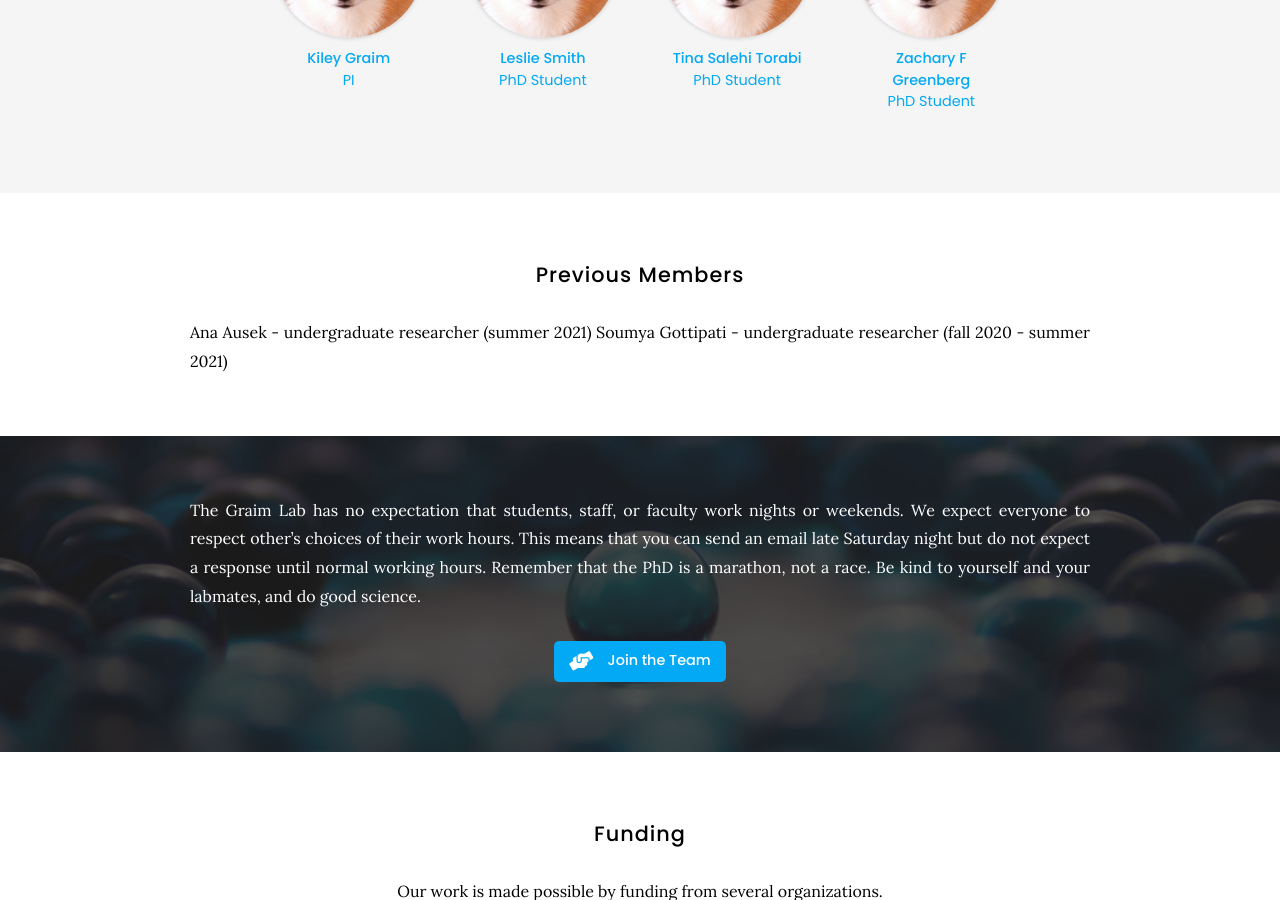
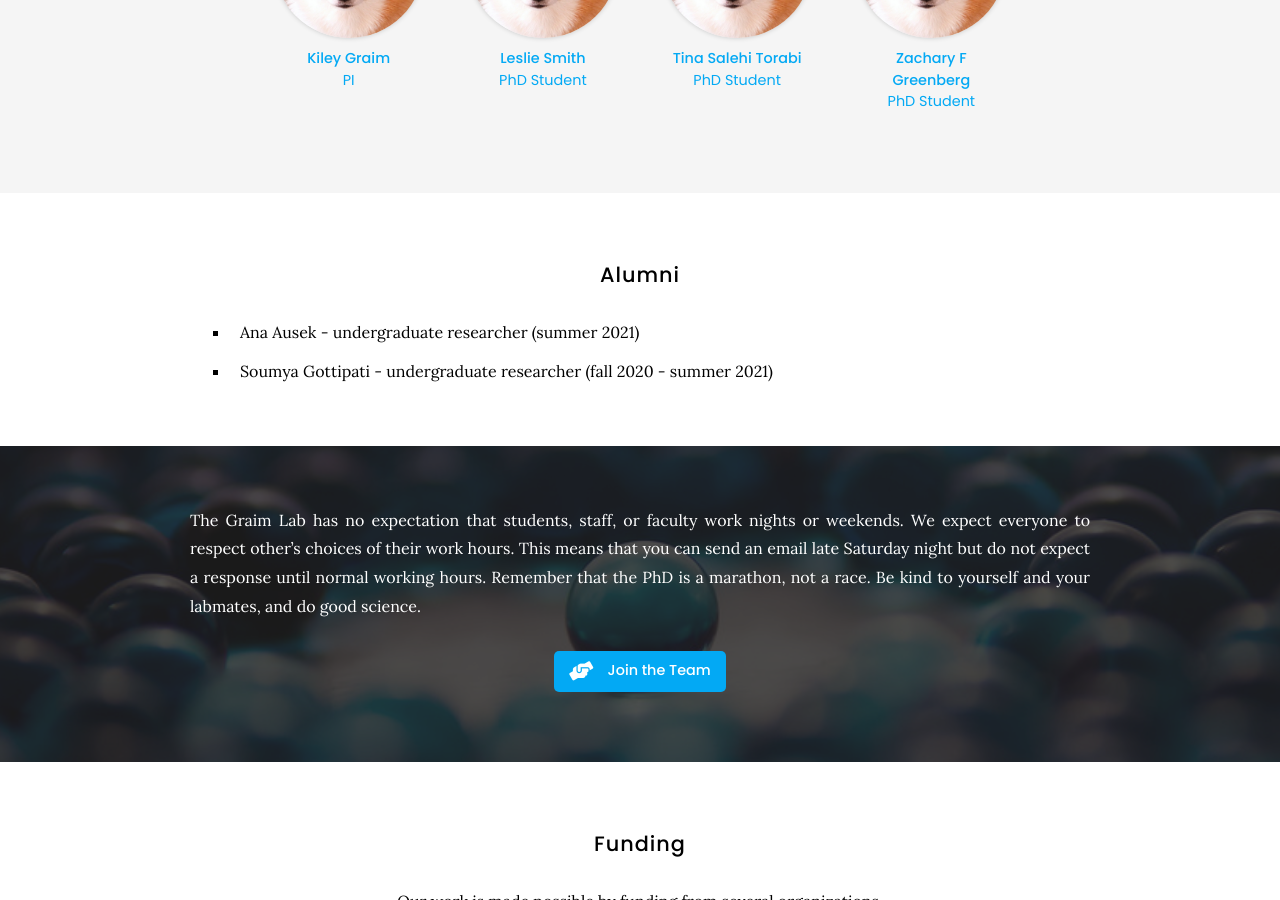
Before and after one commit to graim/GraimLabWebsite, a Jekyll site: the page built from team/index.md, in a window 1280 px wide and 900 px high, scrolled down 600 px. Built offline with Jekyll 4.4.1, drawn with Linux system fonts in a browser that asks for light colours; nearby versions of some CDN libraries.

Commit message:
Update index.md

```diff
--- a/team/index.md
+++ b/team/index.md
@@ -35,10 +35,10 @@ Our lab is collaborative and we have several ongoing collaborations with researc
 
 {% include section.html %}
 
-## Previous Members
+## Alumni
 
-Ana Ausek - undergraduate researcher (summer 2021)
-Soumya Gottipati - undergraduate researcher (fall 2020 - summer 2021)
+- Ana Ausek - undergraduate researcher (summer 2021)
+- Soumya Gottipati - undergraduate researcher (fall 2020 - summer 2021)
 
 {% include section.html background="images/banner.jpg" dark=true%}
 
```
